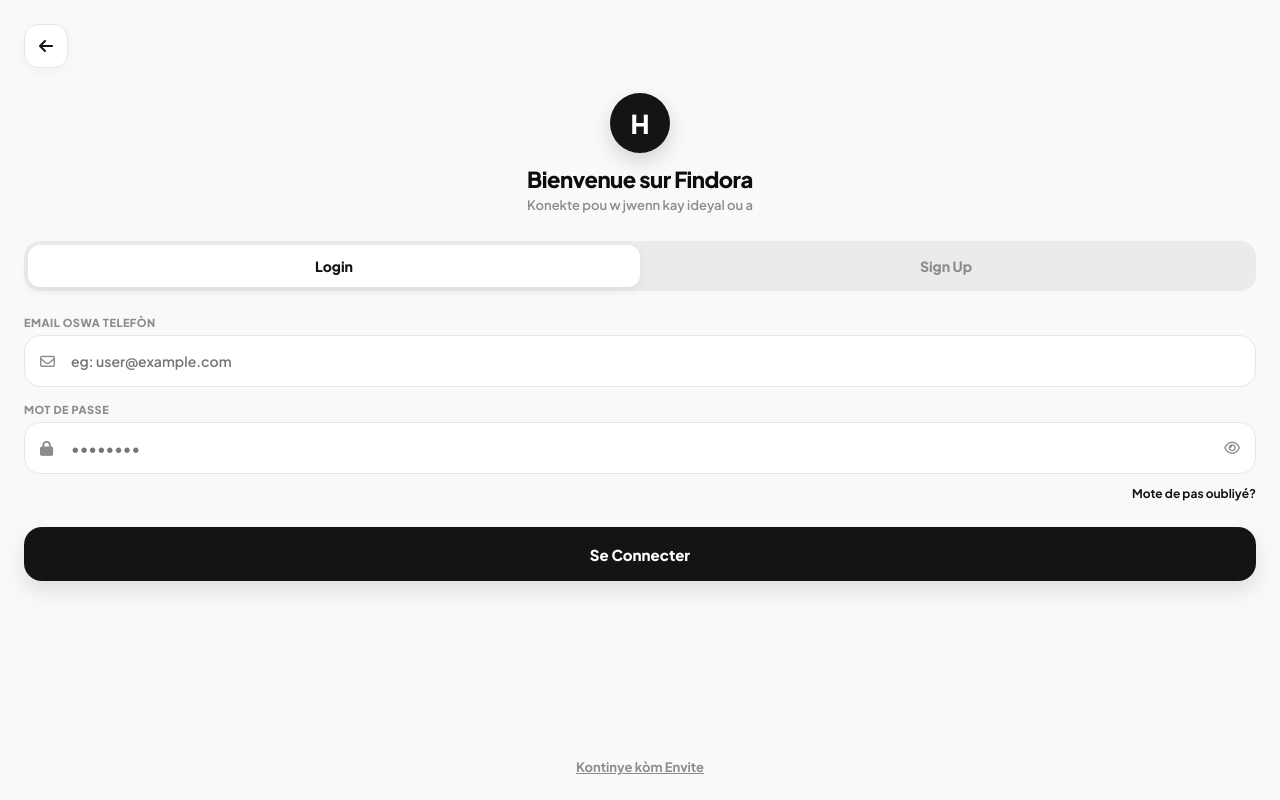
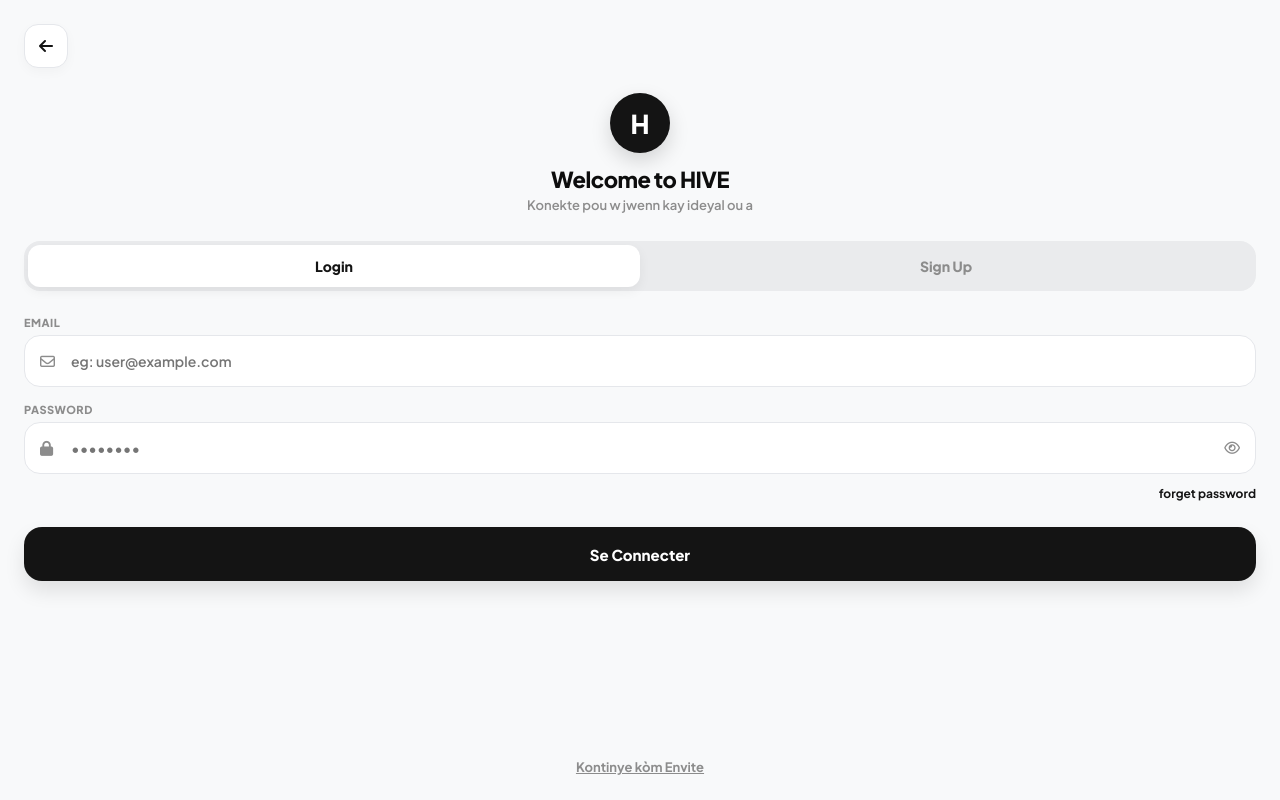
Before and after one commit to janvierprincekhyorrhaleandro1-art/NIKE-STORE, a website: page index.html in a window 1280 px wide. Both pictures are taken after a click on the button "GET STARTED". Drawn offline with nearby package versions, Linux system fonts and the light colour scheme; no server answers.

Commit message:
Add files via upload

```diff
--- a/index.html
+++ b/index.html
@@ -66,7 +66,7 @@
                     <div class="auth-logo-badge">
                         <span style="font-size: 26px; font-weight: 900; color: #FFFFFF;">H</span>
                     </div>
-                    <h2 id="authHeading">Bienvenue sur Findora</h2>
+                    <h2 id="authHeading"> Welcome to HIVE </h2>
                     <p id="authSubheading">Konekte pou w jwenn kay ideyal ou a</p>
                 </div>
 
@@ -79,7 +79,7 @@
 
                 <form id="loginForm" class="auth-form" onsubmit="handleLogin(event)">
                     <div class="input-group">
-                        <label for="loginEmail">Email oswa Telefòn</label>
+                        <label for="loginEmail">Email </label>
                         <div class="input-wrapper">
                             <i class="fa-regular fa-envelope field-icon"></i>
                             <input type="text" id="loginEmail" placeholder="eg: user@example.com" required>
@@ -87,7 +87,7 @@
                     </div>
 
                     <div class="input-group">
-                        <label for="loginPassword">Mot de passe</label>
+                        <label for="loginPassword">password</label>
                         <div class="input-wrapper">
                             <i class="fa-solid fa-lock field-icon"></i>
                             <input type="password" id="loginPassword" placeholder="••••••••" required>
@@ -97,7 +97,7 @@
 
                     <div class="form-options">
                         <div></div>
-                        <a href="javascript:void(0)" class="forgot-link" onclick="alert('Fonksyon sa ap disponib nan pwochen mizajou a!')">Mote de pas oubliyé?</a>
+                        <a href="javascript:void(0)" class="forgot-link" onclick="alert('Fonksyon sa ap disponib nan pwochen mizajou a!')"> forget password </a>
                     </div>
 
                     <button type="submit" class="btn-submit">Se Connecter</button>
@@ -105,7 +105,7 @@
 
                 <form id="signupForm" class="auth-form hidden" onsubmit="handleSignUp(event)">
                     <div class="input-group">
-                        <label for="signupName">Nom Complet</label>
+                        <label for="signupName">full name</label>
                         <div class="input-wrapper">
                             <i class="fa-regular fa-user field-icon"></i>
                             <input type="text" id="signupName" placeholder="eg: Jean Baptiste" required>
@@ -113,7 +113,7 @@
                     </div>
 
                     <div class="input-group">
-                        <label for="signupEmail">Adresse Email</label>
+                        <label for="signupEmail">Mail address </label>
                         <div class="input-wrapper">
                             <i class="fa-regular fa-envelope field-icon"></i>
                             <input type="email" id="signupEmail" placeholder="eg: user@example.com" required>
@@ -121,7 +121,7 @@
                     </div>
 
                     <div class="input-group">
-                        <label for="signupPassword">Mot de passe</label>
+                        <label for="signupPassword">password</label>
                         <div class="input-wrapper">
                             <i class="fa-solid fa-lock field-icon"></i>
                             <input type="password" id="signupPassword" placeholder="Lomwen 6 karaktè" required minlength="6">
@@ -130,7 +130,7 @@
                     </div>
 
                     <div class="input-group">
-                        <label for="signupConfirmPassword">Confirmer Mot de passe</label>
+                        <label for="signupConfirmPassword">Confirm password</label>
                         <div class="input-wrapper">
                             <i class="fa-solid fa-shield-halved field-icon"></i>
                             <input type="password" id="signupConfirmPassword" placeholder="Reantre menm modpas la" required minlength="6">
```
